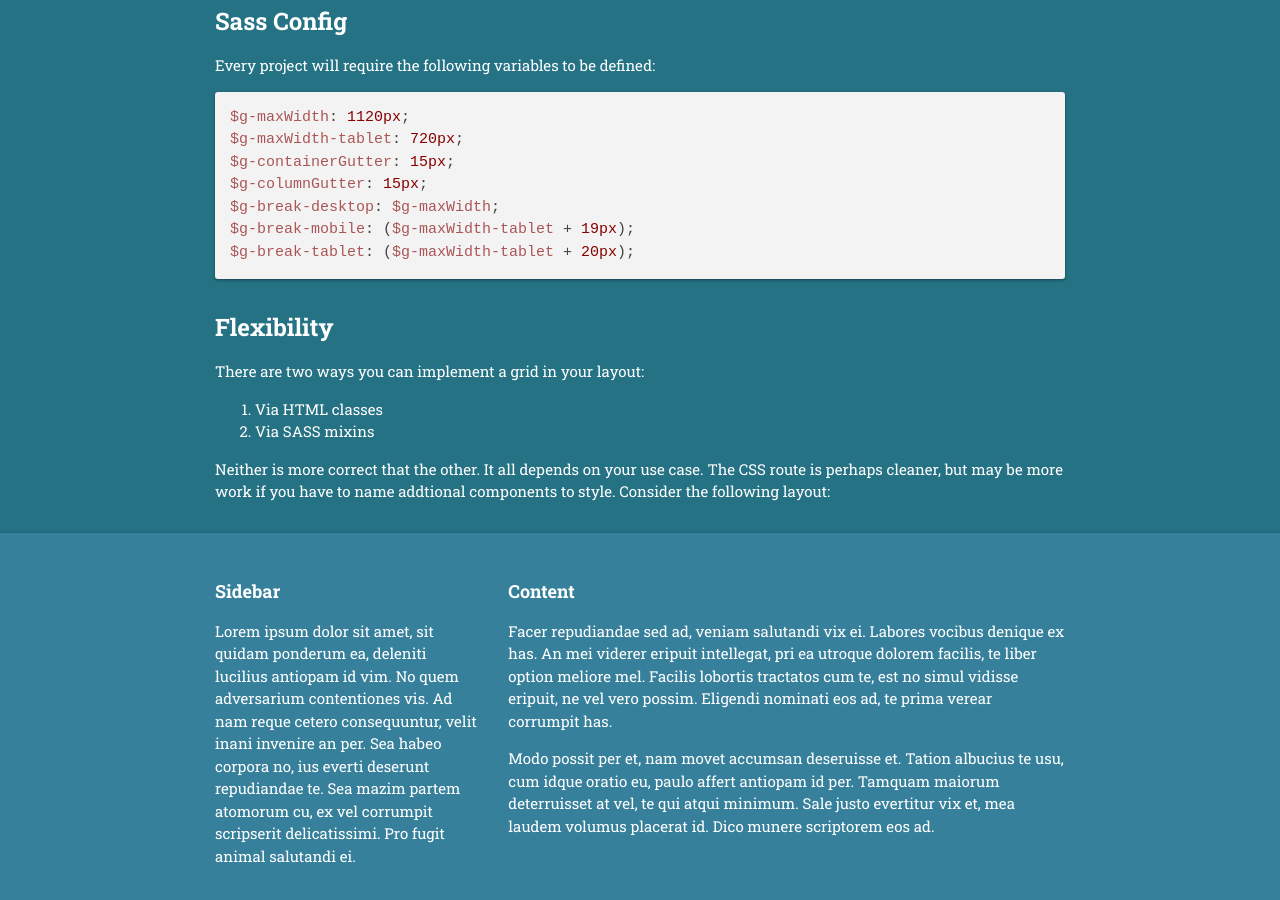
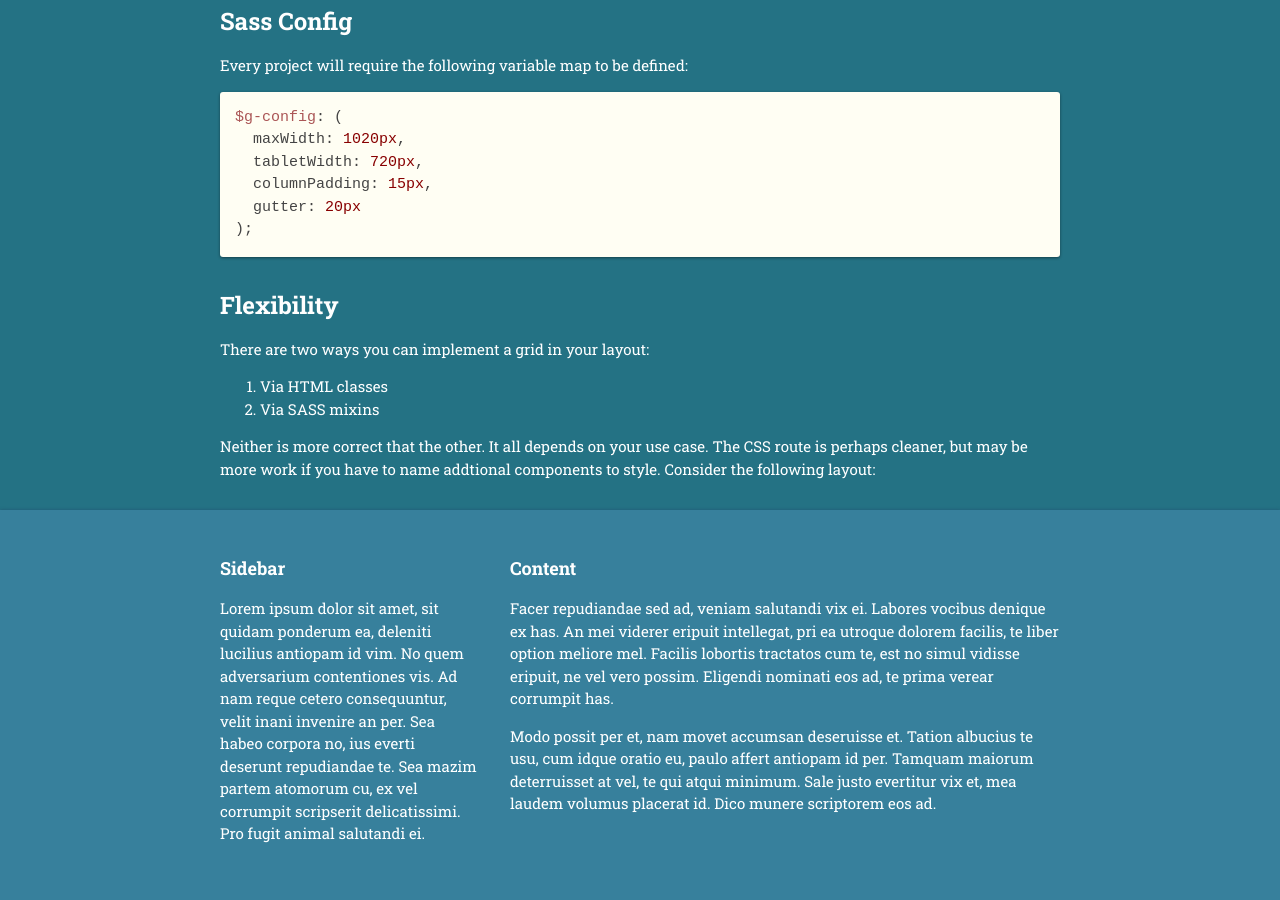
Before and after one commit to rossnoble/capital-g, a plain HTML site: page docs/index.html in a window 1280 px wide. Shown: the part 187-1087 px from the top of the page. Drawn offline with nearby package versions, Linux system fonts and the light colour scheme.

Commit message:
Use sass map for config settings and mixins to generate css classes

```diff
--- a/docs/example.scss
+++ b/docs/example.scss
@@ -6,7 +6,7 @@
 $navy:            #304365;
 $teal:            #247284;
 $brown:           #946206;
-$cream:           #FBF8E2;
+$cream:           #FFFEF3;
 $salmon:          #E87979;
 $maroon:          #A73F52;
 $murkyWater:      #0D4754;
@@ -268,3 +268,8 @@
     }
   }
 }
+
+// Highlight.js applied styles
+.hljs {
+  background: $cream !important;
+}
--- a/docs/index.html
+++ b/docs/index.html
@@ -34,15 +34,14 @@
 <div class="G-container">
   <h2>Sass Config</h2>
 
-  <p>Every project will require the following variables to be defined:</p>
+  <p>Every project will require the following variable map to be defined:</p>
 
-  <pre><code>$g-maxWidth: 1120px;
-$g-maxWidth-tablet: 720px;
-$g-containerGutter: 15px;
-$g-columnGutter: 15px;
-$g-break-desktop: $g-maxWidth;
-$g-break-mobile: ($g-maxWidth-tablet + 19px);
-$g-break-tablet: ($g-maxWidth-tablet + 20px);</code></pre>
+  <pre><code>$g-config: (
+  maxWidth: 1020px,
+  tabletWidth: 720px,
+  columnPadding: 15px,
+  gutter: 20px
+);</code></pre>
 
   <h2>Flexibility</h2>
   <p>There are two ways you can implement a grid in your layout:</p>
--- a/lib/_config.scss
+++ b/lib/_config.scss
@@ -1,7 +1,16 @@
-$g-maxWidth: 880px;
-$g-maxWidth-tablet: 720px;
-$g-containerGutter: 15px;
-$g-columnGutter: 15px;
-$g-break-desktop: $g-maxWidth;
-$g-break-mobile: ($g-maxWidth-tablet + 19px);
-$g-break-tablet: ($g-maxWidth-tablet + 20px);
+// Config to modify
+$g-config: (
+  maxWidth: 880px,
+  tabletWidth: 720px,
+  columnPadding: 15px,
+  gutter: 20px
+);
+
+// Generated global variables
+$g-maxWidth:        map-get($g-config, maxWidth);
+$g-columnPadding:   map-get($g-config, columnPadding);
+$g-containerGutter: map-get($g-config, gutter);
+
+$g-break-desktop:   map-get($g-config, maxWidth);
+$g-break-tablet:    map-get($g-config, tabletWidth);
+$g-break-mobile:    $g-break-tablet - 1px;
--- a/lib/_grid.scss
+++ b/lib/_grid.scss
@@ -1,9 +1,3 @@
-@mixin _g-width($i) {
-  width: calc(100% / 12 * #{$i});
-  width: -webkit-calc(100% / 12 * #{$i});
-  width: -moz-calc(100% / 12 * #{$i});
-}
-
 // ** //
 
 * {
@@ -12,45 +6,29 @@
 
 // GRID
 .G-container {
-  max-width: $g-maxWidth;
-  margin-left: auto;
-  margin-right: auto;
-  padding-left: $g-containerGutter;
-  padding-right: $g-containerGutter;
+  @include g();
 
   &.G-container--fluid {
-    max-width: none;
+    @include g($fluid: true);
   }
 
   &.G-container--flush {
-    padding-left: 0;
-    padding-right: 0;
+    @include g($flush: true);
   }
 
   &.G-container--gutterless {
-    .G-row {
-      margin-left: 0;
-      margin-right: 0;
-    }
-
-    [class*="G-col--"] {
-      padding-left: 0;
-      padding-right: 0;
-    }
+    @include g($gutter: false);
   }
 }
 
 .G-row {
-  @include clearfix;
-  padding: 0;
-  margin-left: -$g-columnGutter;
-  margin-right: -$g-columnGutter;
+  @include g-row();
 }
 
 .G-col {
   float: left;
-  padding-left: $g-columnGutter;
-  padding-right: $g-columnGutter;
+  padding-left: $g-columnPadding;
+  padding-right: $g-columnPadding;
 }
 
 @for $i from 1 through 12 {
@@ -81,32 +59,31 @@
   position: relative;
 }
 
-@for $i from 1 through 12 {
+@for $i from 0 through 12 {
   .G-push--#{$i} {
-    left: calc(100% / 12 * #{$i});
-    left: -webkit-calc(100% / 12 * #{$i});
-    left: -moz-calc(100% / 12 * #{$i});
+    @include _g-left($i);
   }
 
   .G-pull--#{$i} {
-    left: calc(100% / 12 * -#{$i});
-    left: -webkit-calc(100% / 12 * -#{$i});
-    left: -moz-calc(100% / 12 * -#{$i});
+    @include _g-left(-$i);
   }
 
   @include g-when-mobile {
+    .G-push-mobile--#{$i} {
+      @include _g-left($i);
+    }
+
     .G-pull-mobile--#{$i} {
-      left: calc(100% / 12 * -#{$i});
-      left: -webkit-calc(100% / 12 * -#{$i});
-      left: -moz-calc(100% / 12 * -#{$i});
-    }
-  }
+      @include _g-left(-$i);
+    } }
 
   @include g-when-tablet {
+    .G-push-tablet--#{$i} {
+      @include _g-left($i);
+    }
+
     .G-pull-tablet--#{$i} {
-      left: calc(100% / 12 * -#{$i});
-      left: -webkit-calc(100% / 12 * -#{$i});
-      left: -moz-calc(100% / 12 * -#{$i});
+      @include _g-left(-$i);
     }
   }
 }
@@ -116,27 +93,11 @@
   .G-hide-mobile {
     display: none;
   }
-
-  .G-push-mobile--0 {
-    left: 0;
-  }
-
-  .G-pull-mobile--0 {
-    right: 0;
-  }
 }
 
 @include g-when-tablet {
   .G-hide-tablet {
     display: none;
-  }
-
-  .G-push-tablet--0 {
-    left: 0;
-  }
-
-  .G-push-tablet--0 {
-    right: 0;
   }
 }
 
--- a/lib/_helpers.scss
+++ /dev/null
@@ -1,32 +0,0 @@
-@mixin clearfix {
-  zoom: 1;
-
-  &:before, &:after {
-    content: '';
-    display: table;
-  }
-
-  &:after {
-    clear: both;
-  }
-}
-
-@mixin g-when-mobile {
-  @media only screen and (max-width: $g-break-mobile) {
-    @content;
-  }
-}
-
-@mixin g-when-tablet {
-  @media only screen
-    and (min-width: $g-break-tablet)
-    and (max-width: $g-break-desktop - 1px) {
-      @content;
-  }
-}
-
-@mixin g-when-desktop {
-  @media only screen and (min-width: $g-break-desktop) {
-    @content;
-  }
-}
--- a/lib/_mixins.scss
+++ b/lib/_mixins.scss
@@ -1,26 +1,95 @@
+// Private
+@mixin _g-width($i) {
+  width: calc(100% / 12 * #{$i});
+  width: -webkit-calc(100% / 12 * #{$i});
+  width: -moz-calc(100% / 12 * #{$i});
+}
+
+@mixin _g-left($i) {
+  left: calc(100% / 12 * #{$i});
+  left: -webkit-calc(100% / 12 * #{$i});
+  left: -moz-calc(100% / 12 * #{$i});
+}
+
+// Utils
+@mixin clearfix {
+  zoom: 1;
+
+  &:before, &:after {
+    content: '';
+    display: table;
+  }
+
+  &:after {
+    clear: both;
+  }
+}
+
+// Public
 @mixin g($fluid: false, $flush: false, $gutter: true) {
-  @extend .G-container;
+  max-width: $g-maxWidth;
+  margin-left: auto;
+  margin-right: auto;
+  padding-left: $g-containerGutter;
+  padding-right: $g-containerGutter;
 
   @if ($fluid) {
-    @extend .G-container.G-container--fluid;
+    max-width: none;
   }
 
   @if ($flush) {
-    @extend .G-container.G-container--flush;
+    padding-left: 0;
+    padding-right: 0;
   }
 
   @if ($gutter == false) {
-    @extend .G-container.G-container--gutterless;
+    .G-row {
+      margin-left: 0;
+      margin-right: 0;
+    }
+
+    [class*="G-col--"] {
+      padding-left: 0;
+      padding-right: 0;
+    }
   }
 }
 
 @mixin g-row() {
-  @extend .G-row;
+  @include clearfix;
+  padding: 0;
+  margin-left: -$g-columnPadding;
+  margin-right: -$g-columnPadding;
 }
 
 @mixin g-col($columns) {
   float: left;
-  padding-left: $g-columnGutter;
-  padding-right: $g-columnGutter;
+  padding-left: $g-columnPadding;
+  padding-right: $g-columnPadding;
   @include _g-width($columns);
 }
+@mixin g-when-mobile {
+  @media only screen and (max-width: $g-break-mobile) {
+    @content;
+  }
+}
+
+@mixin g-when-tablet {
+  @media only screen
+    and (min-width: $g-break-tablet)
+    and (max-width: $g-break-desktop - 1px) {
+      @content;
+  }
+}
+
+@mixin g-when-desktop {
+  @media only screen and (min-width: $g-break-desktop) {
+    @content;
+  }
+}
+
+@mixin g-when-tablet-or-less {
+  @media only screen and (max-width: $g-break-desktop - 1px) {
+    @content;
+  }
+}
--- a/lib/capital_g.scss
+++ b/lib/capital_g.scss
@@ -1,4 +1,3 @@
 @import 'config';
-@import 'helpers';
+@import 'mixins';
 @import 'grid';
-@import 'mixins';
```
Also changed, not shown: README.md, docs/example.css.
